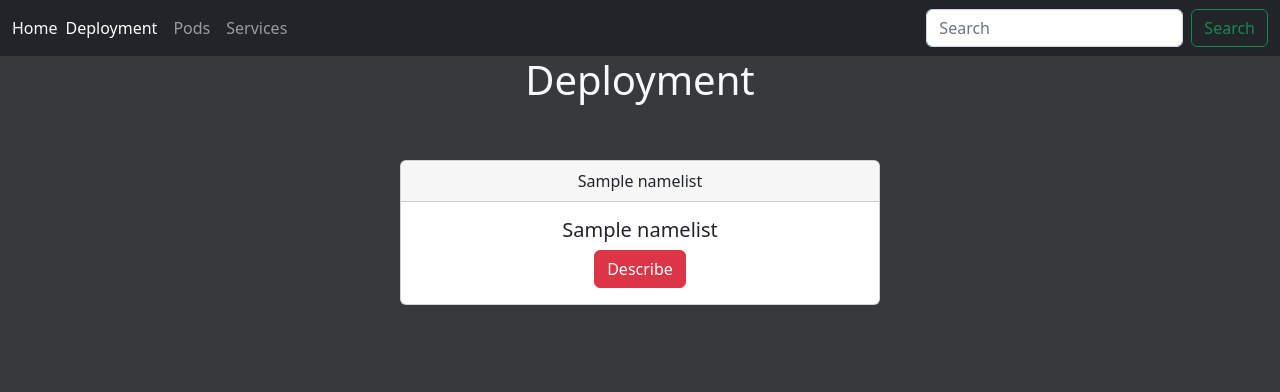
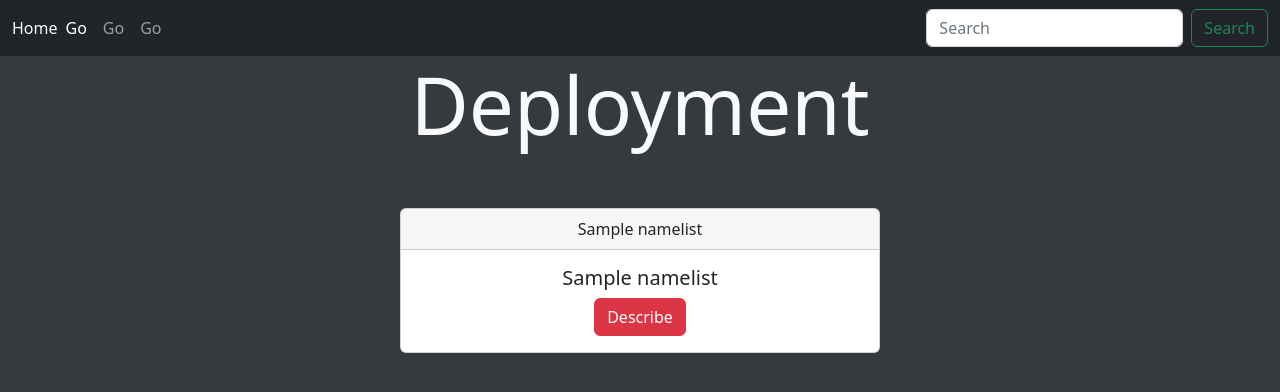
Before and after one commit to grosheth/monitor, a Django app: template src/controller/templates/controller/deployment.html in a window 1280 px wide. Shown: the top 392 px of the page. Run offline with Django 4.2, Linux system fonts and the light colour scheme; the template is opened without the code that fills it: most values are stand-ins (such as "Sample title", 1, 10 or a date in 2020); parts of the project's set-up code (start-up, migrations or seed data) failed here and were passed over.

Commit message:
commit automatique

```diff
--- a/src/controller/templates/controller/deployment.html
+++ b/src/controller/templates/controller/deployment.html
@@ -22,13 +22,13 @@
           <div class="collapse navbar-collapse" id="navbarSupportedContent">
             <ul class="navbar-nav me-auto mb-2 mb-lg-0">
                 <li class="nav-item">
-                    <a class="nav-link active" aria-current="page" href="#">Deployment</a>
+                    <a class="nav-link active" aria-current="page" href="#">Go</a>
                 </li>
                 <li class="nav-item">
-                    <a class="nav-link" href="../../../../pods">Pods</a>
+                    <a class="nav-link" href="../../../../pods">Go</a>
                 </li>
                 <li class="nav-item">
-                    <a class="nav-link" href="../../../../services">Services</a>
+                    <a class="nav-link" href="../../../../services">Go</a>
                 </li>
             </ul>
             <form class="d-flex">
@@ -42,7 +42,7 @@
 
   <div class="container">
     <div class="row text-center">
-      <h1>Deployment</h1>
+      <h1 class="display-1">Deployment</h1>
     </div>
   </div>
 
--- a/src/controller/templates/controller/info.html
+++ b/src/controller/templates/controller/info.html
@@ -41,7 +41,7 @@
 
     <div class="container">
       <div class="row text-center">
-        <h1>Info {{ resource_type }}</h1>
+        <h1 class="display-1">Info {{ resource_type }}</h1>
       </div>
     </div>
     {% if resource_type == "Pod" %}
--- a/src/controller/templates/controller/pods.html
+++ b/src/controller/templates/controller/pods.html
@@ -41,7 +41,7 @@
 
     <div class="container">
         <div class="row text-center">
-          <h1>Pods</h1>
+          <h1 class="display-1">Pods</h1>
         </div>
     </div>
 
--- a/src/controller/templates/controller/services.html
+++ b/src/controller/templates/controller/services.html
@@ -41,7 +41,7 @@
 
     <div class="container">
       <div class="row text-center">
-        <h1>Services</h1>
+        <h1 class="display-1">Services</h1>
       </div>
     </div>
 
```
